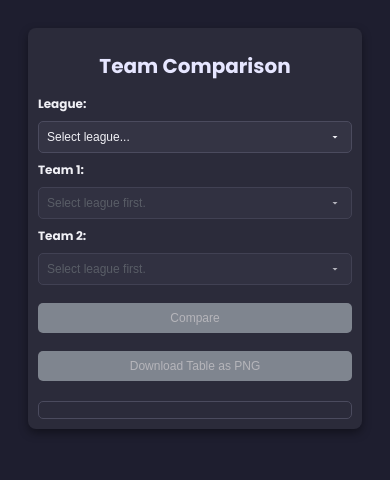
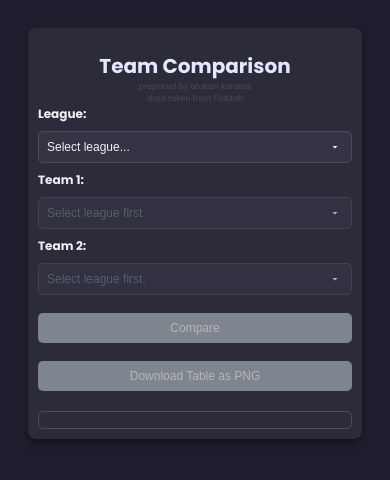
Before and after one commit to Drein100/team-comparison, a plain HTML site: page index.html in a window 390 px wide. Drawn offline with nearby package versions, Linux system fonts and the light colour scheme.

Commit message:
new features added

```diff
--- a/index.html
+++ b/index.html
@@ -12,6 +12,10 @@
 <body>
     <div class="container">
         <h1>Team Comparison</h1>
+        <div class="infos">
+            <p>prepared by atakan karatas</p>
+            <p>data taken from FotMob</p>
+        </div>
         <div class="select-container">
             <label>League:</label>
             <select id="league-select">
--- a/style.css
+++ b/style.css
@@ -22,8 +22,15 @@ body {
 h1 {
     text-align: center;
     color: #e6e6ff; /* Açık başlık rengi */
+    margin-bottom: 0px;
 }
-
+.infos > p {
+    text-align: center;
+    opacity: 0.15;
+    margin: 0px;
+    padding: 0px;
+    font-size: 12px;
+}
 /* Seçim Kutuları */
 .select-container {
     display: flex;
@@ -152,6 +159,9 @@ th {
         padding: 8px;
         font-size: 14px;
     }
+    .infos > p {
+        font-size: 10px;
+    }
 }
 
 @media (max-width: 480px) {
@@ -176,4 +186,7 @@ th {
         padding: 8px;
         font-size: 12px;
     }
+    .infos > p {
+        font-size: 8px;
+    }
 }
```
